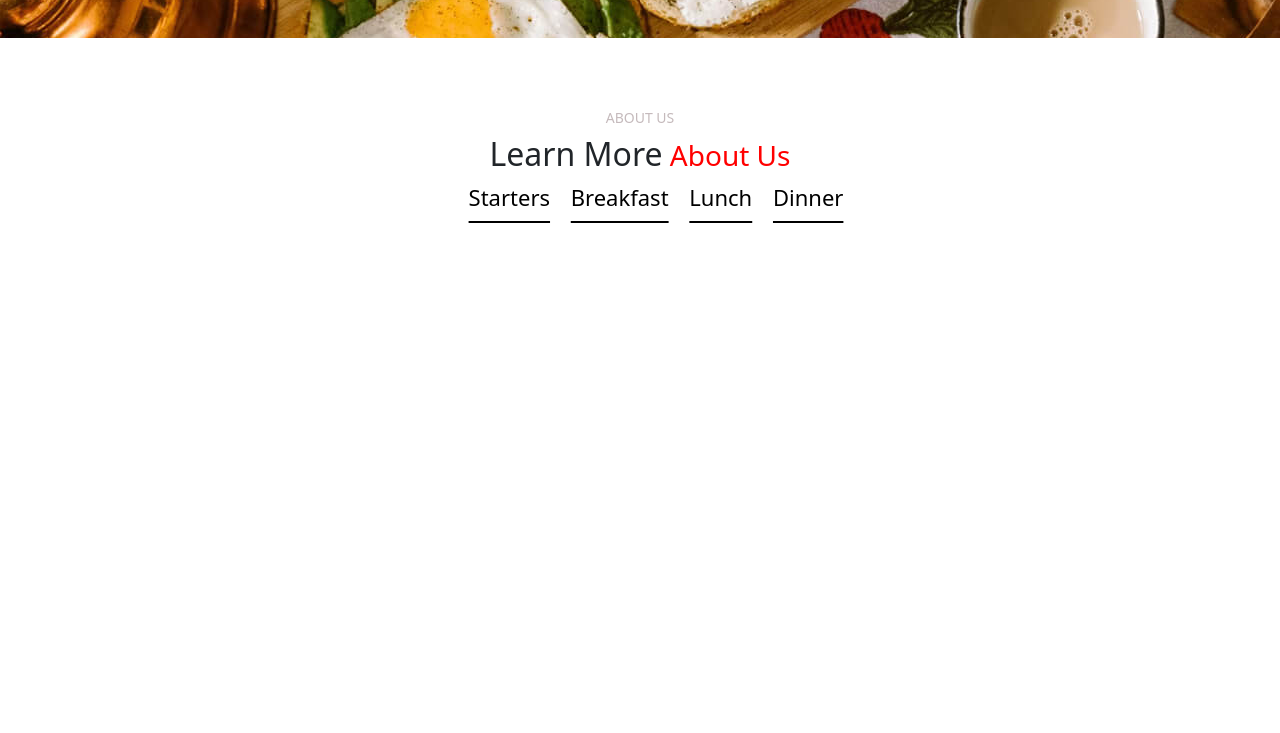
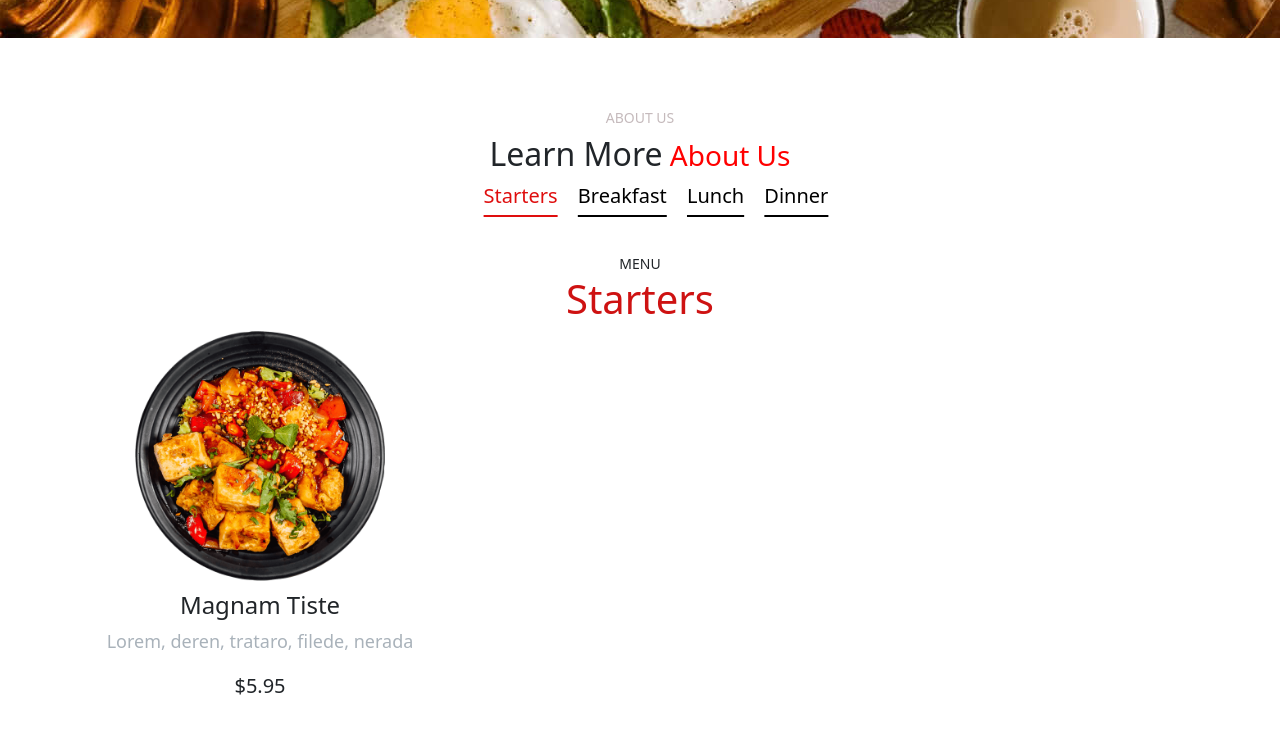
Before and after one commit to kk6910887/yummyy, a plain HTML site: page index.html in a window 1280 px wide. Shown: the part 2308-3041 px from the top of the page. Before the commit the page ends 2586 px from the top, so only its background shows below. Drawn offline with Linux system fonts and the light colour scheme.

Commit message:
added menu item

```diff
--- a/assets/css/style.css
+++ b/assets/css/style.css
@@ -160,19 +160,47 @@
   list-style: none;
 }
 .menu li {
-  font-size: 22px;
+  font-size: 20px;
   font-weight: lighter;
   font-weight: 300;
-  text-underline-offset: 15px;
+  text-underline-offset: 12px;
   word-spacing: 15px;
 }
 .menu li a {
   color: black;
 }
 #menu-active {
-  color: black;
+  color: rgb(223, 14, 14);
 }
 
 .menu-hover:hover {
   color: red;
+  text-decoration-color: rgb(201, 191, 191);
+  text-decoration-thickness: 1px;
 }
+.starters {
+  text-align: center;
+  margin-top: 40px;
+}
+.starters span {
+  font-size: 14px;
+}
+.starters h1 {
+  color: #ce1212;
+}
+
+.menu-item {
+  text-align: center;
+}
+.menu-item img {
+  width: 250px;
+  height: 250px;
+  margin-bottom: 10px;
+}
+.menu-item p {
+  font-size: 18px;
+  color: rgb(169, 178, 186);
+}
+.menu-item span {
+  font-size: 20px;
+}
--- a/index.html
+++ b/index.html
@@ -317,6 +317,23 @@
               <a href="" class="menu-hover">Dinner</a>
             </li>
          </ul>
+          <div class="starters">
+             <span>MENU</span>
+             <h1>Starters</h1>
+          </div>
+          <div class="row">
+              <div class="col-lg-4" >
+
+                 <div class="menu-item">
+                     <img src="assets/image/menu-item-1.png" alt="">
+                    <h4>Magnam Tiste</h4>
+                    <p>Lorem, deren, trataro, filede, nerada</p>
+                    <span>$5.95</span>
+                  </div>
+              </div>
+              <div class="col-lg-4"></div>
+              <div class="col-lg-4"></div>
+          </div>
       </div>
 
 
```
Also changed, not shown: assets/image/menu-item-1.png (renamed from assets/image/menu/menu-item-1.png), assets/image/menu-item-2.png (renamed from assets/image/menu/menu-item-2.png), assets/image/menu-item-3.png (renamed from assets/image/menu/menu-item-3.png), assets/image/menu-item-4.png (renamed from assets/image/menu/menu-item-4.png), assets/image/menu-item-5.png (renamed from assets/image/menu/menu-item-5.png), assets/image/menu-item-6.png (renamed from assets/image/menu/menu-item-6.png).
